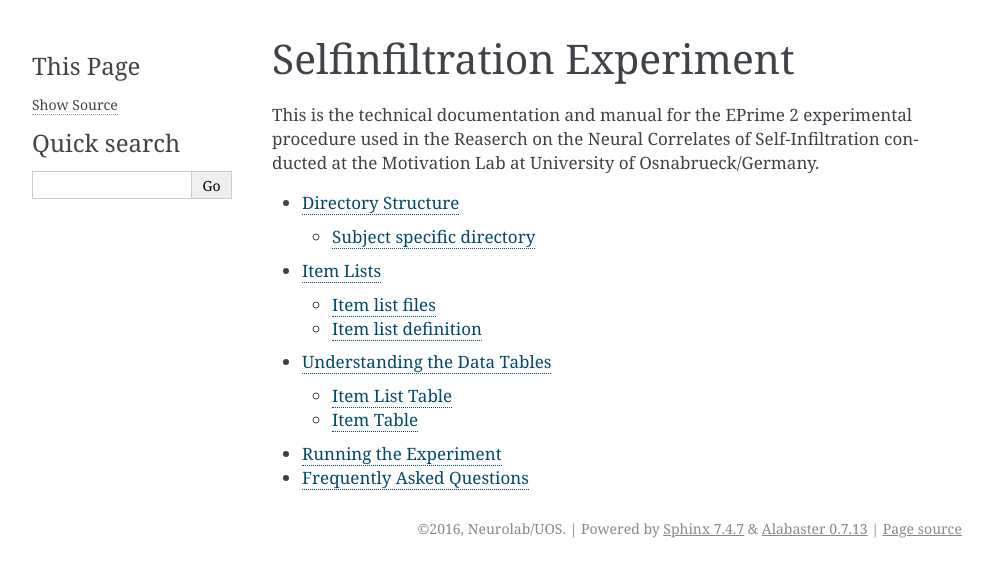
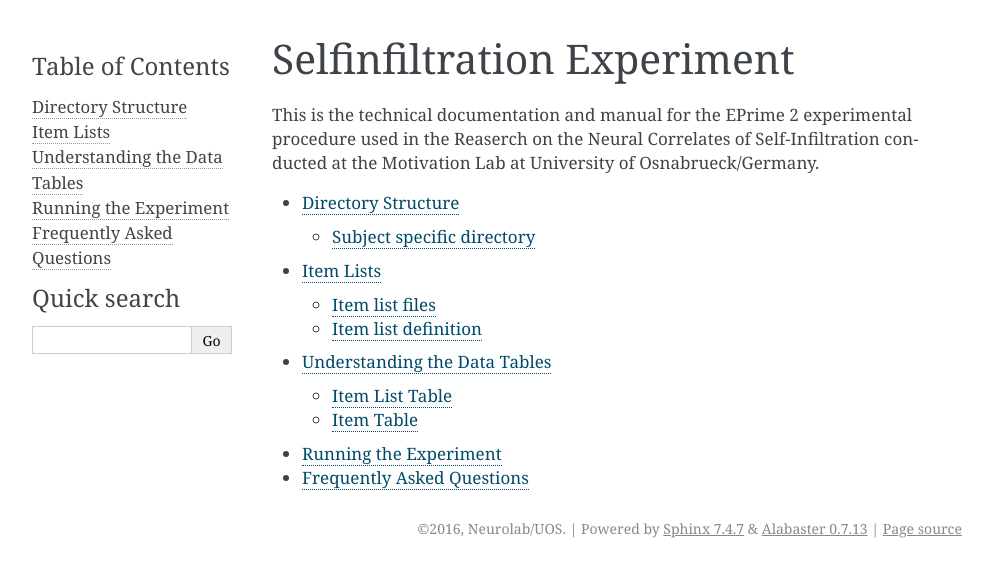
Before and after one commit to bwulff/selfinfiltration-experiment-doc, a Sphinx documentation site: the page built from docs/source/index.rst, in a window 1280 px wide. Shown: the top 577 px of the page, without its empty margins (148-1141 px from the left). Built offline with Sphinx 7.4.7, drawn with Linux system fonts in a browser that asks for light colours; pages that are not in the unit, such as notebooks, are missing from menus.

Commit message:
added sidebaqrs?

```diff
--- a/docs/source/conf.py
+++ b/docs/source/conf.py
@@ -50,7 +50,7 @@ master_doc = 'index'
 # General information about the project.
 project = u'Selfinfiltration Experiment'
 copyright = u'2016, Neurolab/UOS'
-author = u'Neurolab/UOS'
+author = u'Benjamin Wulff'
 
 # The version info for the project you're documenting, acts as replacement for
 # |version| and |release|, also used in various other places throughout the
@@ -174,7 +174,9 @@ html_static_path = ['_static']
 
 # Custom sidebar templates, maps document names to template names.
 #
-# html_sidebars = {}
+html_sidebars = {
+    '**': ['globaltoc.html', 'searchbox.html'],
+}
 
 # Additional templates that should be rendered to pages, maps page names to
 # template names.
```
